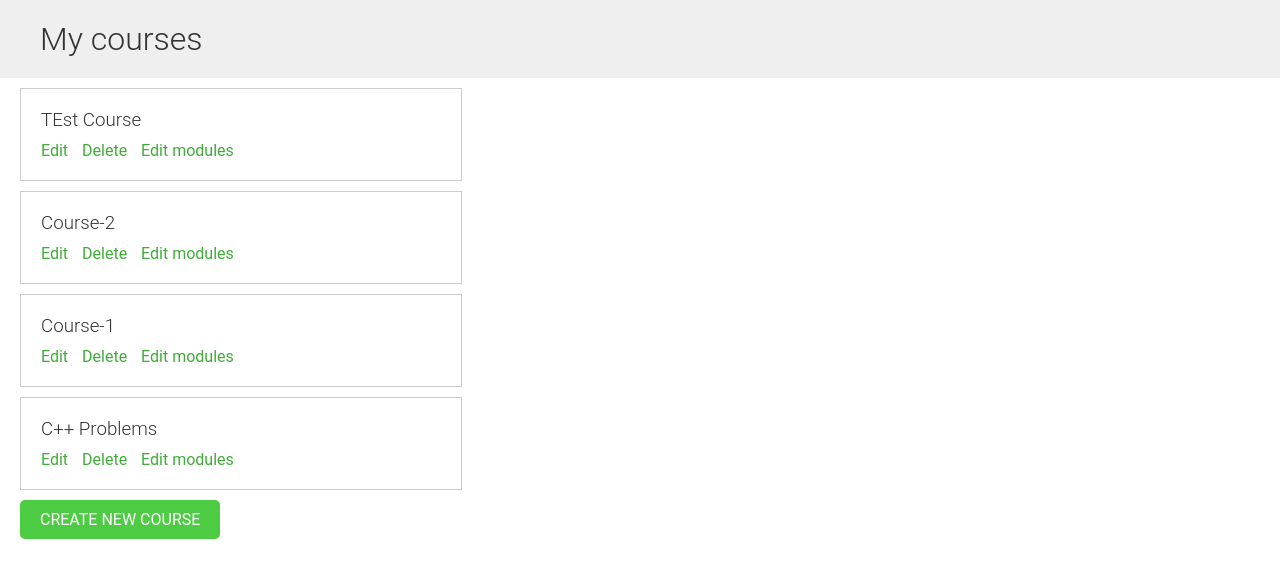
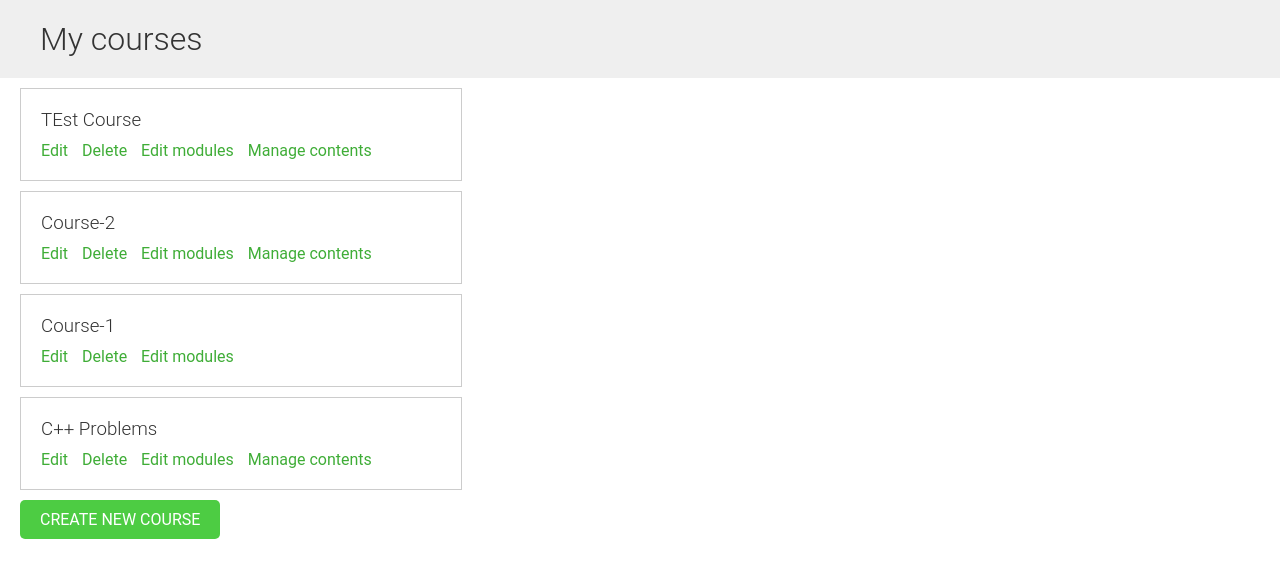
Before and after one commit to saiprashu123/Elearning-Website, a Django app: template templates/courses/manage/course/list.html in a window 1280 px wide. Shown: the part 54-632 px from the top of the page. Run offline with Django 3.2, Linux system fonts and the light colour scheme; the template is opened without the code that fills it: values that come from a table or form of the project are taken from there, others are empty; data comes from the database, SQL or seed files in the repository; parts of the project's set-up code (start-up, migrations or seed data) failed here and were passed over; some libraries are stand-ins or nearby versions.

Commit message:
Update list.html

```diff
--- a/templates/courses/manage/course/list.html
+++ b/templates/courses/manage/course/list.html
@@ -14,7 +14,7 @@
           <a href="{% url "course_delete" course.id %}">Delete</a>
           <a href="{% url "course_module_update" course.id %}">Edit modules</a>
           {% if course.modules.count > 0 %}
-            {# <a href="{% url "module_content_list" course.modules.first.id %}">Manage contents</a> #}
+            <a href="{% url "module_content_list" course.modules.first.id %}">Manage contents</a>
           {% endif %}
         </p>
       </div>
```
